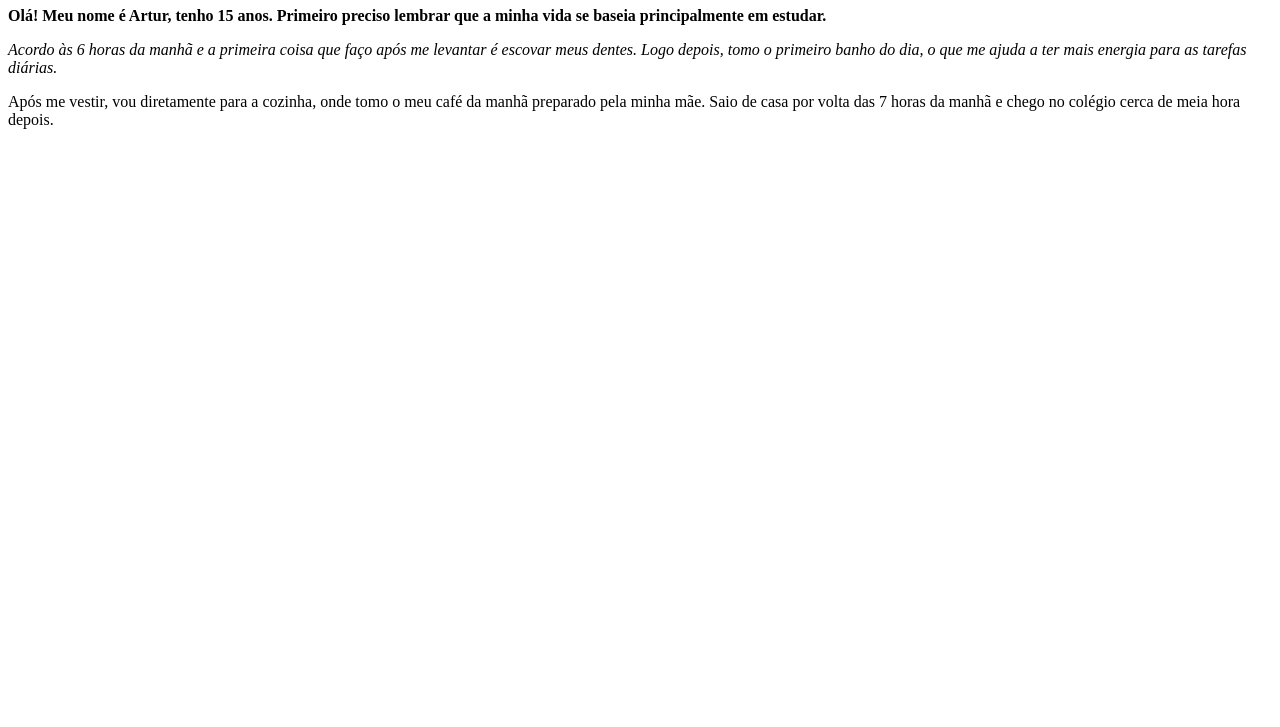
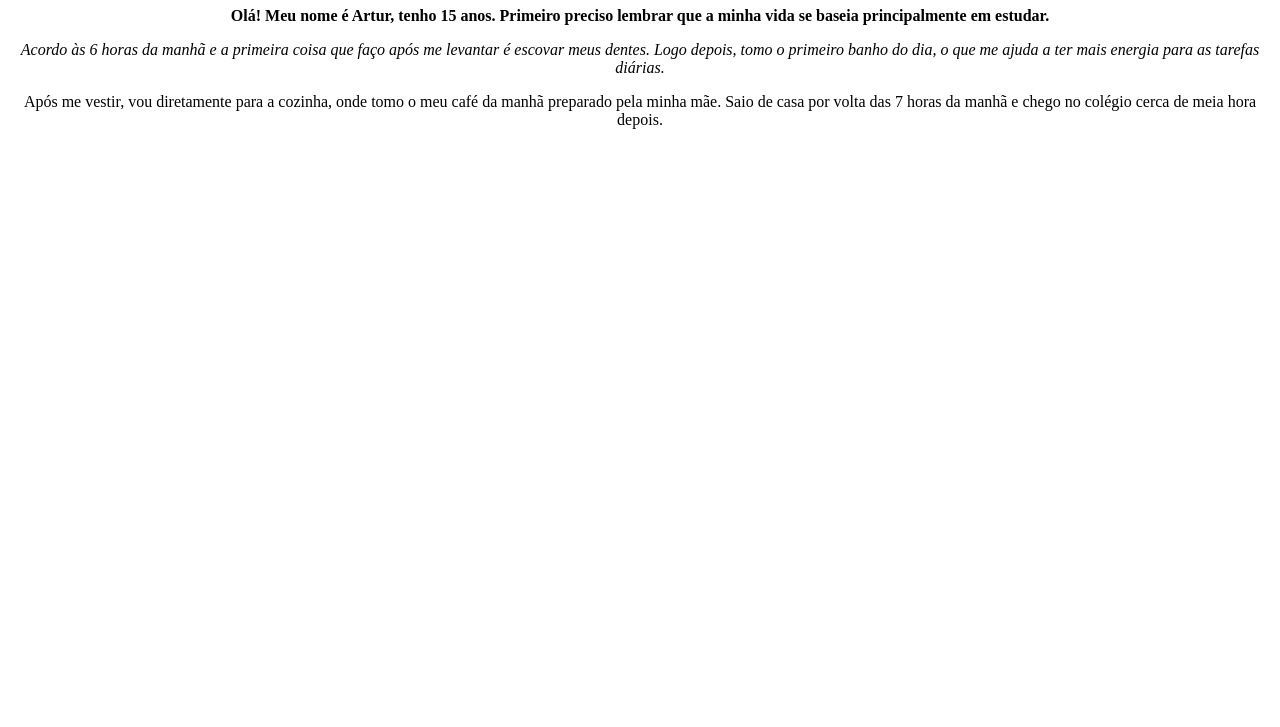
Before and after one commit to ArturZEN1/artur-1A-HTML, a plain HTML site: page indexa.html in a window 1280 px wide. Shown: the part 73-800 px from the top of the page. Drawn offline with Linux system fonts and the light colour scheme.

Commit message:
comando style

```diff
--- a/indexa.html
+++ b/indexa.html
@@ -8,9 +8,9 @@
 <body>
 
 <h1>Meu dia</h1>
-</p> <strong>Olá! Meu nome é Artur, tenho 15 anos. Primeiro preciso lembrar que a minha vida se baseia principalmente em estudar.</strong> </p>
-</p> <em>Acordo às 6 horas da manhã e a primeira coisa que faço após me levantar é escovar meus dentes. Logo depois, tomo o primeiro banho do dia, o que me ajuda a ter mais energia para as tarefas diárias.</em> </p>
-</p>Após me vestir, vou diretamente para a cozinha, onde tomo o meu café da manhã preparado pela minha mãe. Saio de casa por volta das 7 horas da manhã e chego no colégio cerca de meia hora depois.</p>
+<p style= "text-align: center; front-size: 32px;"> <strong>Olá! Meu nome é Artur, tenho 15 anos. Primeiro preciso lembrar que a minha vida se baseia principalmente em estudar.</strong> </p>
+<p style= "text-align: center; front-size: 32px;"> <em>Acordo às 6 horas da manhã e a primeira coisa que faço após me levantar é escovar meus dentes. Logo depois, tomo o primeiro banho do dia, o que me ajuda a ter mais energia para as tarefas diárias.</em> </p>
+<p style= "text-align: center; front-size: 32px;">Após me vestir, vou diretamente para a cozinha, onde tomo o meu café da manhã preparado pela minha mãe. Saio de casa por volta das 7 horas da manhã e chego no colégio cerca de meia hora depois.</p>
 
 
 </body>
```
